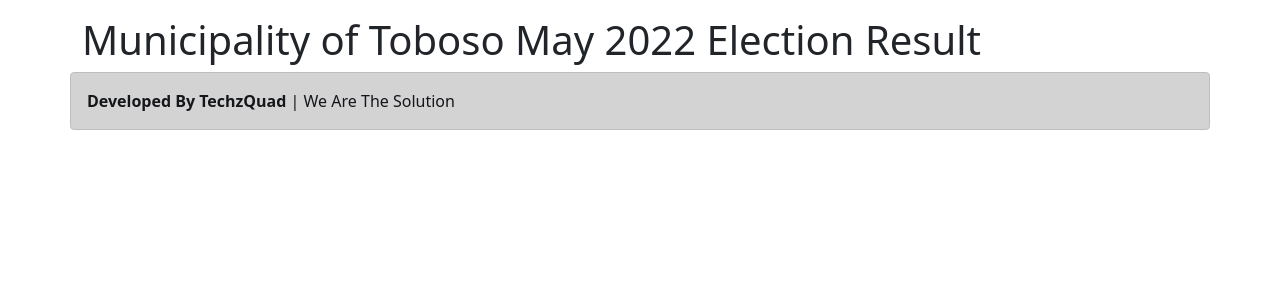
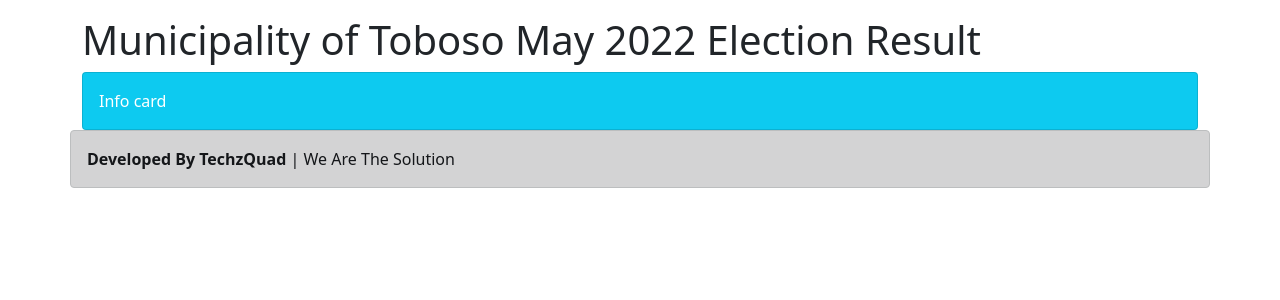
Before and after one commit to TechzQuad/Team-Asenso, a PHP site: page / in a window 1280 px wide. Shown: the part 56-356 px from the top of the page. Run offline with PHP 8.4, Linux system fonts and the light colour scheme.

Commit message:
Update index.php

```diff
--- a/index.php
+++ b/index.php
@@ -9,7 +9,9 @@
 
 <div class="container mt-3">
   <h1>Municipality of Toboso May 2022 Election Result</h1>
-
+  <div class="card bg-info text-white">
+    <div class="card-body">Info card</div>
+  </div>
 </div>
 <?php include'incl/footer.php';?>
 </body>
```
